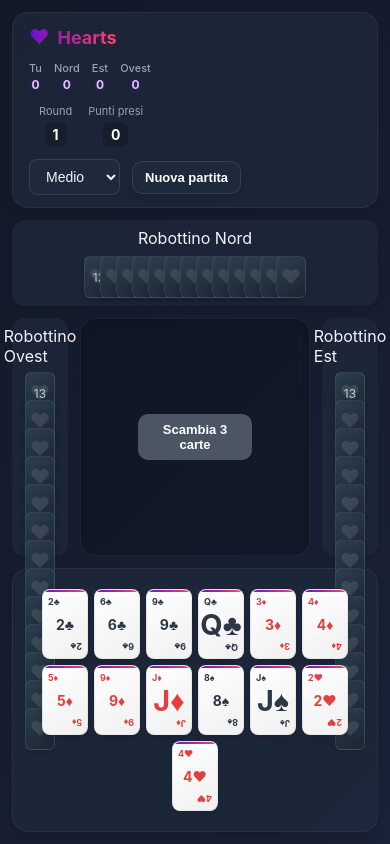
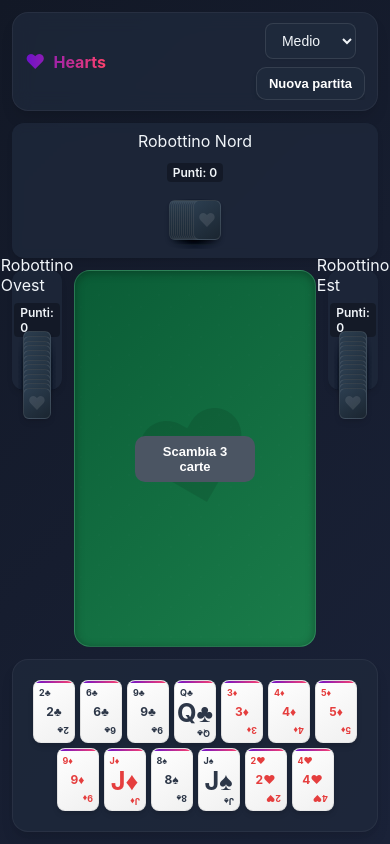
Before and after one commit to retegramnews24/hearts, a plain HTML site: page index.html in a window 390 px wide. Drawn offline with Linux system fonts and the light colour scheme.

Commit message:
Update index.html

```diff
--- a/index.html
+++ b/index.html
@@ -18,8 +18,8 @@
   --danger: #ef4444;
   --warning: #f59e0b;
 
-  --card-w: 52px; --card-h: 78px; --card-radius: 8px; --gap: 8px;
-  --center-size: 18px;
+  --card-w: 47px; --card-h: 70px; --card-radius: 8px; --gap: 8px;
+  --center-size: 16px;
 
   /* Shadow */
   --shadow-sm: 0 1px 2px 0 rgba(0, 0, 0, 0.05);
@@ -65,6 +65,8 @@ body {
   border: 1px solid rgba(255, 255, 255, 0.05);
   min-height: 70px;
   flex-shrink: 0;
+  flex-wrap: nowrap;
+  overflow: hidden;
 }
 
 .game-title {
@@ -76,6 +78,8 @@ body {
   display: flex;
   align-items: center;
   gap: 8px;
+  white-space: nowrap;
+  flex-shrink: 0;
 }
 
 .game-title::before {
@@ -87,16 +91,31 @@ body {
 .header-content {
   display: flex;
   align-items: center;
-  gap: 20px;
-  flex-wrap: wrap;
+  gap: 16px;
+  flex-wrap: nowrap;
+  overflow: hidden;
+  flex: 1;
+  justify-content: space-between;
 }
 
 .scores {
   display: flex;
-  gap: 16px;
+  gap: 12px;
   align-items: center;
   font-size: 14px;
   font-weight: 500;
+  flex-wrap: nowrap;
+  overflow-x: auto;
+  padding-bottom: 4px;
+}
+
+.scores::-webkit-scrollbar {
+  height: 4px;
+}
+
+.scores::-webkit-scrollbar-thumb {
+  background: rgba(255, 255, 255, 0.2);
+  border-radius: 2px;
 }
 
 .score-item {
@@ -104,11 +123,13 @@ body {
   flex-direction: column;
   align-items: center;
   gap: 2px;
+  flex-shrink: 0;
 }
 
 .score-label {
   font-size: 11px;
   color: var(--text-dim);
+  white-space: nowrap;
 }
 
 .score-value {
@@ -118,12 +139,14 @@ body {
   background: linear-gradient(90deg, #ffffff, #f0f0f0);
   -webkit-background-clip: text;
   -webkit-text-fill-color: transparent;
+  white-space: nowrap;
 }
 
 .round-scores {
   display: flex;
-  gap: 16px;
+  gap: 12px;
   margin-left: 10px;
+  flex-shrink: 0;
 }
 
 .round-score-item {
@@ -136,6 +159,7 @@ body {
 .round-score-label {
   font-size: 11px;
   color: var(--text-dim);
+  white-space: nowrap;
 }
 
 .round-score-value {
@@ -145,6 +169,7 @@ body {
   border-radius: 6px;
   background: rgba(0, 0, 0, 0.2);
   color: #ffffff;
+  white-space: nowrap;
 }
 
 .header-controls {
@@ -152,6 +177,7 @@ body {
   gap: 12px;
   align-items: center;
   margin-left: auto;
+  flex-shrink: 0;
 }
 
 /* Layout */
@@ -194,31 +220,57 @@ body {
 }
 
 .side-player {
-  width: 70px;
+  width: 60px;
   display: flex;
   flex-direction: column;
   align-items: center;
-  gap: 8px;
-  padding: 8px;
+  gap: 4px;
+  padding: 6px;
   border-radius: 12px;
   background: var(--bg-panel);
   backdrop-filter: blur(5px);
   box-shadow: var(--shadow);
+  justify-content: center;
+  height: 140px;
 }
 
 .table {
   flex: 1;
   border-radius: 16px;
   padding: 16px;
-  background: rgba(0, 0, 0, 0.2);
+  background: linear-gradient(135deg, #0a5c36, #1a7d4a);
   display: flex;
   justify-content: center;
   align-items: center;
   position: relative;
   min-height: 180px;
   overflow: hidden;
-  border: 1px solid rgba(255, 255, 255, 0.05);
-  box-shadow: inset 0 2px 10px rgba(0, 0, 0, 0.2);
+  border: 1px solid rgba(255, 255, 255, 0.1);
+  box-shadow: inset 0 2px 10px rgba(0, 0, 0, 0.3);
+  position: relative;
+}
+
+.table::before {
+  content: "";
+  position: absolute;
+  top: 0;
+  left: 0;
+  right: 0;
+  bottom: 0;
+  background:
+    radial-gradient(circle at 20% 20%, rgba(255,255,255,0.05) 1px, transparent 1px),
+    radial-gradient(circle at 80% 80%, rgba(255,255,255,0.05) 1px, transparent 1px);
+  background-size: 30px 30px;
+  opacity: 0.3;
+}
+
+.table::after {
+  content: "♥";
+  position: absolute;
+  font-size: 120px;
+  color: rgba(0, 0, 0, 0.1);
+  transform: rotate(-15deg);
+  z-index: 0;
 }
 
 /* Bottom player hand */
@@ -231,7 +283,7 @@ body {
   gap: 12px;
   box-shadow: var(--shadow-lg);
   border: 1px solid rgba(255, 255, 255, 0.05);
-  min-height: 110px;
+  min-height: 100px;
 }
 
 /* Opponent card-backs */
@@ -239,13 +291,14 @@ body {
   display: flex;
   align-items: center;
   justify-content: center;
-  gap: 6px;
+  gap: 2px;
   pointer-events: none;
+  height: 60px;
 }
 
 .side-player .opponent-cards {
   flex-direction: column;
-  margin-top: 8px;
+  margin-top: 4px;
 }
 
 .top-player .opponent-cards {
@@ -253,15 +306,15 @@ body {
 }
 
 .card-back {
-  width: 36px;
-  height: 50px;
+  width: 32px;
+  height: 44px;
   border-radius: 6px;
   background: linear-gradient(145deg, #2c3e50, #1a2530);
   display: flex;
   align-items: center;
   justify-content: center;
   color: rgba(255, 255, 255, 0.7);
-  font-size: 12px;
+  font-size: 11px;
   border: 1px solid rgba(255, 255, 255, 0.1);
   box-shadow: var(--shadow);
   position: relative;
@@ -271,17 +324,17 @@ body {
 .card-back::before {
   content: "♥";
   position: absolute;
-  font-size: 20px;
+  font-size: 18px;
   opacity: 0.1;
   color: white;
 }
 
 .top-player .card-back {
-  margin: 0 -10px;
+  margin: 0 -14px;
 }
 
 .side-player .card-back {
-  margin: -10px 0;
+  margin: -14px 0;
 }
 
 /* Player hand layout */
@@ -289,12 +342,12 @@ body {
   display: flex;
   flex-direction: row;
   flex-wrap: wrap;
-  gap: 6px;
+  gap: 5px;
   align-items: flex-start;
   justify-content: center;
   overflow: visible;
   padding: 8px;
-  min-height: 90px;
+  min-height: 80px;
 }
 
 /* Card */
@@ -348,7 +401,7 @@ body {
 }
 
 .card-top, .card-bottom {
-  font-size: 11px;
+  font-size: 10px;
   display: flex;
   align-items: center;
   justify-content: space-between;
@@ -554,12 +607,23 @@ select {
   margin-top: 20px;
 }
 
+/* Bot score display */
+.bot-score {
+  font-size: 12px;
+  color: var(--text-light);
+  font-weight: 600;
+  background: rgba(0, 0, 0, 0.3);
+  padding: 2px 6px;
+  border-radius: 4px;
+  margin-top: 4px;
+}
+
 /* responsive tweaks */
 @media (max-width: 480px) {
   :root {
-    --card-w: 46px;
-    --card-h: 70px;
-    --center-size: 16px;
+    --card-w: 42px;
+    --card-h: 63px;
+    --center-size: 14px;
   }
 
   .card-top, .card-bottom {
@@ -567,12 +631,13 @@ select {
   }
 
   .card-back {
-    width: 30px;
-    height: 42px;
+    width: 28px;
+    height: 40px;
   }
 
   .side-player {
-    width: 56px;
+    width: 50px;
+    height: 120px;
   }
 
   .table {
@@ -581,7 +646,7 @@ select {
   }
 
   .scores {
-    gap: 12px;
+    gap: 8px;
   }
 
   .score-item {
@@ -594,30 +659,43 @@ select {
   }
 
   .header {
+    flex-direction: row;
+    gap: 12px;
+    align-items: center;
+    min-height: 70px;
+    padding: 10px 12px;
+  }
+
+  .header-content {
+    flex-direction: row;
+    align-items: center;
+    gap: 12px;
+  }
+
+  .header-controls {
+    margin-left: auto;
     flex-direction: column;
-    gap: 12px;
-    align-items: flex-start;
-    min-height: 90px;
-  }
-
-  .header-content {
-    flex-direction: column;
-    align-items: flex-start;
-    gap: 12px;
-  }
-
-  .header-controls {
-    margin-left: 0;
-    width: 100%;
-    justify-content: space-between;
+    gap: 8px;
+  }
+
+  .game-title {
+    font-size: 16px;
+  }
+
+  .scores {
+    display: none;
+  }
+
+  .round-scores {
+    display: none;
   }
 }
 
 @media (min-width: 900px) {
   :root {
-    --card-w: 60px;
-    --card-h: 90px;
-    --center-size: 20px;
+    --card-w: 54px;
+    --card-h: 81px;
+    --center-size: 18px;
   }
 
   .table {
@@ -693,12 +771,14 @@ select {
     <div class="table-area">
       <div class="top-player" id="opponent1">
         <div class="player-label">Robottino Nord</div>
+        <div class="bot-score" id="bot1-score">Punti: 0</div>
         <div class="opponent-cards" id="cards1"></div>
       </div>
 
       <div class="middle-area">
         <div class="side-player" id="opponent3">
           <div class="player-label">Robottino Ovest</div>
+          <div class="bot-score" id="bot3-score">Punti: 0</div>
           <div class="opponent-cards" id="cards3"></div>
         </div>
 
@@ -713,6 +793,7 @@ select {
 
         <div class="side-player" id="opponent2">
           <div class="player-label">Robottino Est</div>
+          <div class="bot-score" id="bot2-score">Punti: 0</div>
           <div class="opponent-cards" id="cards2"></div>
         </div>
       </div>
@@ -898,6 +979,11 @@ function updateUI(){
   currentRoundEl.textContent = gameState.round + 1;
   roundPointsEl.textContent = gameState.players[2].roundScore;
 
+  // Aggiorna i punteggi dei bot
+  document.getElementById('bot1-score').textContent = `Punti: ${gameState.players[0].roundScore}`;
+  document.getElementById('bot2-score').textContent = `Punti: ${gameState.players[1].roundScore}`;
+  document.getElementById('bot3-score').textContent = `Punti: ${gameState.players[3].roundScore}`;
+
   updateOpponentCards();
   updateTable();
 }
```
